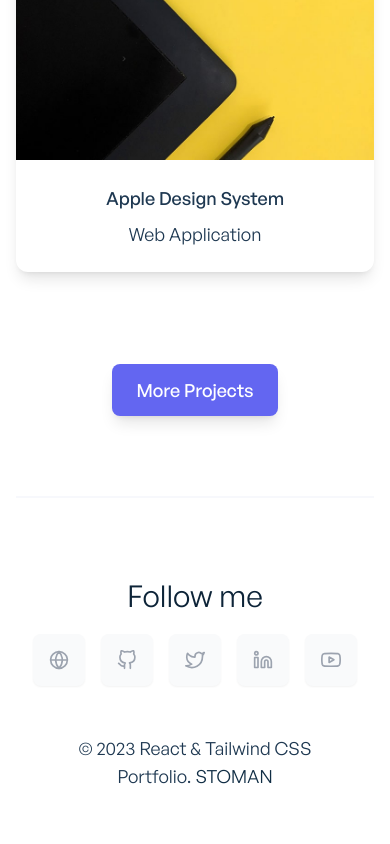
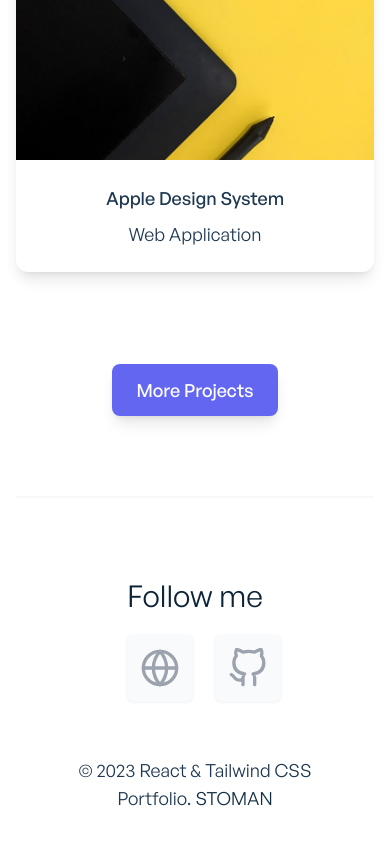
Before and after one commit to ShahbazVK/my-own-freelance-portfolio, a React (Create React App) app: page / in a window 390 px wide. Shown: the part 3408-4252 px from the top of the page. Before the commit the page ends 4230 px from the top, so only its background shows below. Built offline with nearby package versions, Linux system fonts and the light colour scheme.

Commit message:
responsive contact icons

```diff
--- a/src/components/shared/AppFooter.jsx
+++ b/src/components/shared/AppFooter.jsx
@@ -44,7 +44,7 @@
 					<p className="text-3xl sm:text-4xl text-primary-dark dark:text-primary-light mb-5">
 						Follow me
 					</p>
-					<ul className="flex gap-4 sm:gap-8">
+					<ul className="hidden sm:flex gap-4 sm:gap-8">
 						{socialLinks.map((link) => (
 							<a
 								href={link.url}
@@ -58,6 +58,20 @@
 							</a>
 						))}
 					</ul>
+					<div className='scroll-contact-icons sm:hidden'>
+						{socialLinks.map((link) => (
+							<a
+								href={link.url}
+								target="__blank"
+								key={link.id}
+								className="text-gray-400 hover:text-indigo-500 dark:hover:text-indigo-400 cursor-pointer rounded-lg bg-gray-50 dark:bg-ternary-dark hover:bg-gray-100 shadow-sm p-4 duration-300"
+							>
+								<i style={{ fontSize: '40px' }}>
+									{link.icon}
+								</i>
+							</a>
+						))}
+					</div>
 				</div>
 
 				<AppFooterCopyright />
--- a/src/css/App.css
+++ b/src/css/App.css
@@ -232,3 +232,18 @@
 		opacity: 0.5;
 	}
 }
+div.scroll-contact-icons {
+	/* background-color: #333; */
+	overflow: auto;
+	white-space: nowrap;
+	width: 50%;
+}
+
+div.scroll-contact-icons a {
+	display: inline-block;
+	margin-left: 20px;
+	/* color: white; */
+	text-align: center;
+	padding: 14px;
+	text-decoration: none;
+}
```
Also changed, not shown: 1 other file (tests, documents, lock files or other folders).
